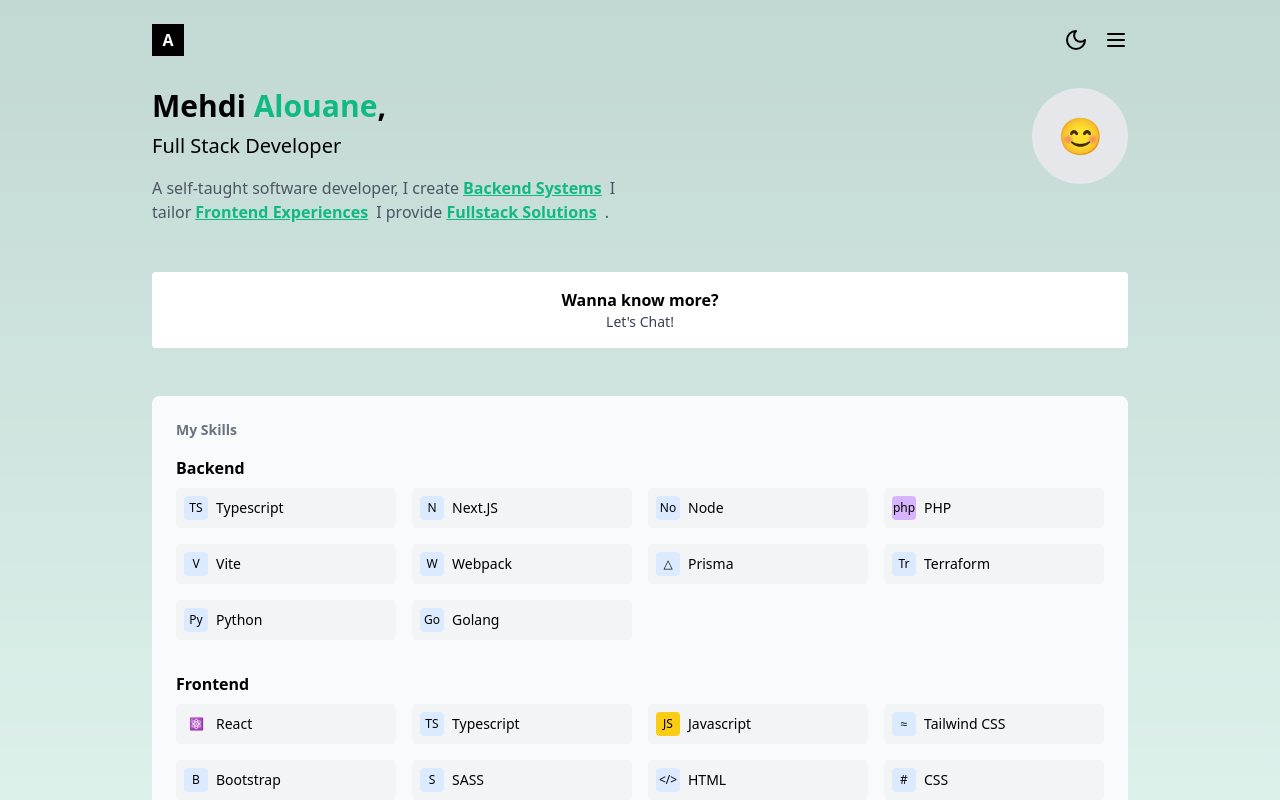
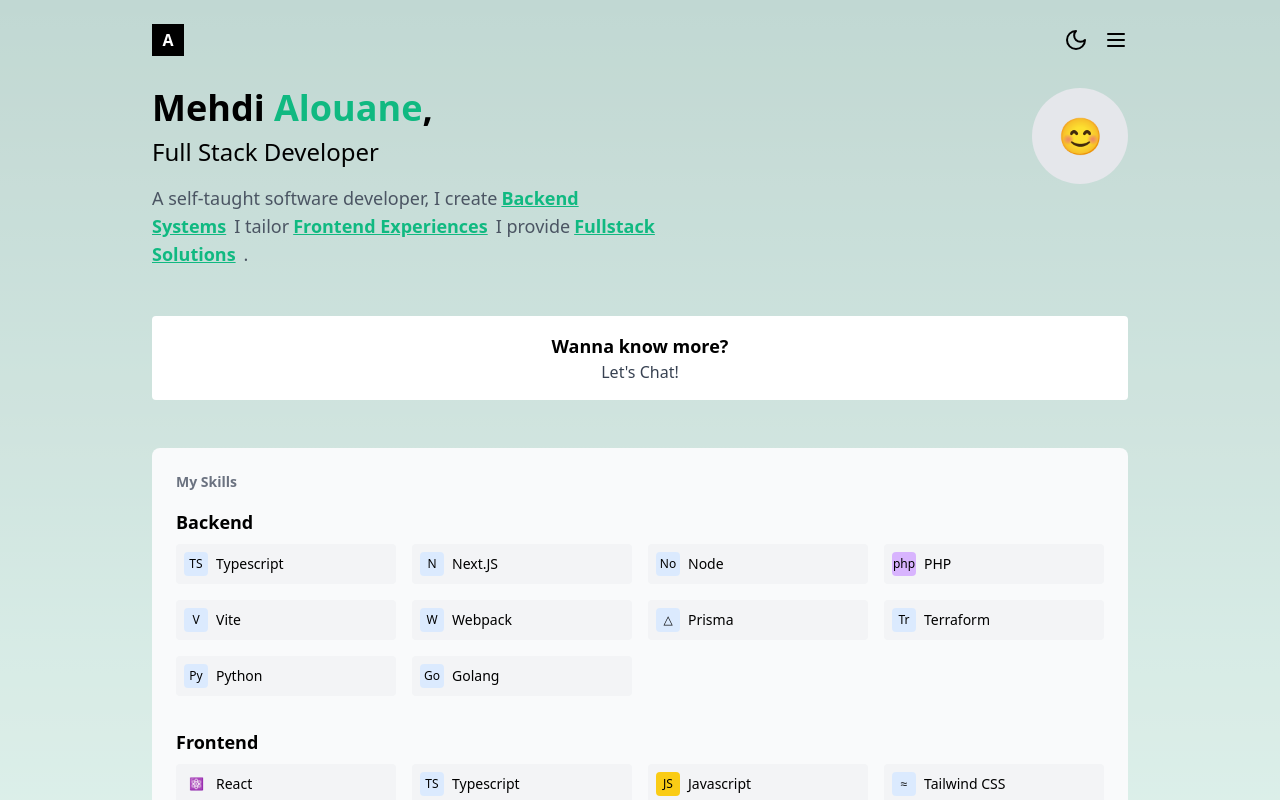
Before and after one commit to mehdi-alouane/mehdi-alouane.github.io, a Next.js app: page / in a window 1280 px wide. Shown: the top 800 px of the page. Built offline with nearby package versions, Linux system fonts and the light colour scheme.

Commit message:
Add dark mode swithcer

```diff
--- a/pages/index.js
+++ b/pages/index.js
@@ -1,5 +1,5 @@
-import { Moon, Menu } from "lucide-react";
-import { Head } from "next/document";
+import React, { useState } from 'react';
+import { Moon, Sun, Menu } from "lucide-react";
 
 const technologies = {
   Backend: [
@@ -34,14 +34,16 @@
   ],
 };
 
-const TechSection = ({ title, items }) => (
+const TechSection = ({ title, items, darkMode }) => (
   <div className="mb-8">
-    <h4 className="font-semibold mb-2">{title}</h4>
+    <h4 className={`font-semibold mb-2 text-lg ${darkMode ? 'text-white' : 'text-black'}`}>{title}</h4>
     <div className="grid grid-cols-2 sm:grid-cols-3 md:grid-cols-4 gap-4">
       {items.map((tech) => (
         <div
           key={tech.name}
-          className="bg-gray-100 p-2 rounded flex items-center gap-2"
+          className={`p-2 rounded flex items-center gap-2 ${
+            darkMode ? 'bg-gray-700 text-white' : 'bg-gray-100 text-black'
+          }`}
         >
           <span
             className={`w-6 h-6 rounded flex items-center justify-center text-xs ${
@@ -64,26 +66,34 @@
 );
 
 export default function Home() {
+  const [darkMode, setDarkMode] = useState(false);
+
+  const toggleDarkMode = () => {
+    setDarkMode(!darkMode);
+  };
+
   return (
-    <div className="bg-emerald-500/10 min-h-screen">
+    <div className={`min-h-screen ${darkMode ? 'bg-gray-900 text-white' : 'bg-emerald-500/10 text-black'}`}>
       <div className="max-w-5xl mx-auto p-4 sm:p-6 font-sans">
         <header className="flex justify-between items-center mb-8">
-          <div className="w-8 h-8 bg-black text-white flex items-center justify-center font-bold">
+          <div className={`w-8 h-8 ${darkMode ? 'bg-white text-black' : 'bg-black text-white'} flex items-center justify-center font-bold`}>
             A
           </div>
           <div className="flex gap-4">
-            <Moon size={24} />
+            <button onClick={toggleDarkMode}>
+              {darkMode ? <Sun size={24} /> : <Moon size={24} />}
+            </button>
             <Menu size={24} />
           </div>
         </header>
         <main>
           <div className="flex flex-col md:flex-row justify-between items-center md:items-start mb-12">
             <div className="text-center md:text-left mb-6 md:mb-0">
-              <h1 className="text-2xl sm:text-3xl font-bold mb-2">
+              <h1 className="text-3xl sm:text-4xl font-bold mb-2">
                 Mehdi <span className="text-emerald-500">Alouane</span>,
               </h1>
-              <h2 className="text-lg sm:text-xl mb-4">Full Stack Developer</h2>
-              <p className="text-gray-600 max-w-lg mx-auto md:mx-0">
+              <h2 className="text-xl sm:text-2xl mb-4">Full Stack Developer</h2>
+              <p className={`${darkMode ? 'text-gray-300' : 'text-gray-600'} max-w-lg mx-auto md:mx-0 text-lg`}>
                 A self-taught software developer, I create
                 <span className="text-emerald-500 ml-1 mr-2 underline font-bold">
                   Backend Systems
@@ -107,24 +117,28 @@
             </div>
           </div>
           <section className="mb-12">
-            <h3 className="text-sm font-semibold text-gray-500 mb-4"></h3>
+            <h3 className={`text-sm font-semibold ${darkMode ? 'text-gray-400' : 'text-gray-500'} mb-4`}></h3>
             <div className="grid grid-cols-1 gap-4">
               {["Wanna know more?"].map((page) => (
-                <button onClick={() => window.location = 'mailto:meehdialouane@gmail.com'} key={page} className="bg-white p-4 rounded">
-                  <h4 className="font-semibold">{page}</h4>
-                  <p className="text-sm text-gray-700">
+                <button
+                  onClick={() => window.location = 'mailto:meehdialouane@gmail.com'}
+                  key={page}
+                  className={`${darkMode ? 'bg-gray-800 text-white' : 'bg-white text-black'} p-4 rounded`}
+                >
+                  <h4 className="font-semibold text-lg">{page}</h4>
+                  <p className={`text-base ${darkMode ? 'text-gray-300' : 'text-gray-700'}`}>
                     {page === "Wanna know more?" && " Let's Chat!"}
                   </p>
                 </button>
               ))}
             </div>
           </section>
-          <section className="bg-gray-50 p-4 sm:p-6 rounded-lg">
-            <h3 className="text-sm font-semibold text-gray-500 mb-4">
+          <section className={`${darkMode ? 'bg-gray-800' : 'bg-gray-50'} p-4 sm:p-6 rounded-lg`}>
+            <h3 className={`text-sm font-semibold ${darkMode ? 'text-gray-400' : 'text-gray-500'} mb-4`}>
               My Skills
             </h3>
             {Object.entries(technologies).map(([category, techs]) => (
-              <TechSection key={category} title={category} items={techs} />
+              <TechSection key={category} title={category} items={techs} darkMode={darkMode} />
             ))}
           </section>
         </main>
```
